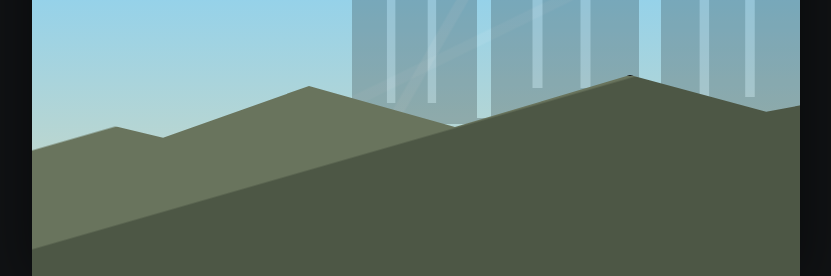
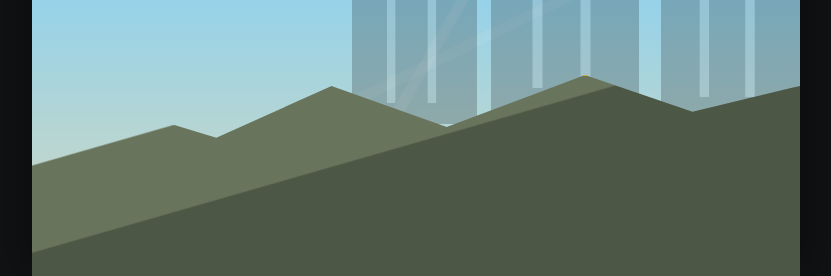
Before and after one commit to JonathanDevoyPCD/Build-n-Stack, a website: page index.html in a window 1280 px wide. Shown: the part 524-800 px from the top of the page, without its empty margins (224-1055 px from the left). Drawn offline with nearby package versions, Linux system fonts and the light colour scheme; a web font is replaced by a local one.

Commit message:
fix: prevent horizontal menu overflow

```diff
--- a/style.css
+++ b/style.css
@@ -62,7 +62,11 @@ button { touch-action: manipulation; }
 .screen[hidden] { display: none !important; }
 .menu-screen,
 .form-screen,
-.leaderboard-screen { overflow-y: auto; overscroll-behavior: contain; }
+.leaderboard-screen {
+    overflow-x: hidden;
+    overflow-y: auto;
+    overscroll-behavior: contain;
+}
 
 .menu-screen {
     display: flex;
@@ -78,7 +82,7 @@ button { touch-action: manipulation; }
 .menu-screen::after {
     position: absolute;
     z-index: -1;
-    inset: auto -8vw 0;
+    inset: auto 0 0;
     height: 27%;
     content: "";
     background:
```
